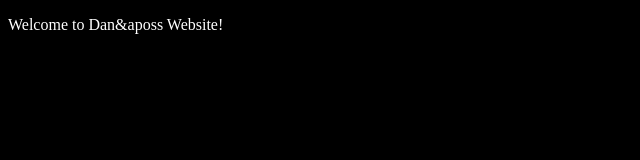
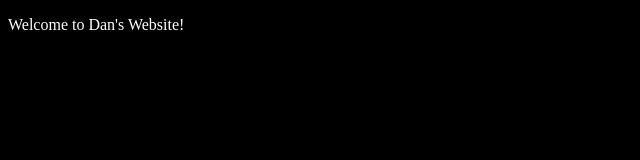
Before and after one commit to DanMyers300/danmyers.net, a Next.js app: page / in a window 1280 px wide. Shown: the top 160 px of the page, without its empty margins (0-640 px from the left). Built offline with nearby package versions, Linux system fonts and the light colour scheme.

Commit message:
fixed apos problem

```diff
--- a/src/app/page.tsx
+++ b/src/app/page.tsx
@@ -5,7 +5,7 @@ export default function Home() {
     <main className={styles.main}>
       <div className={styles.description}>
         <p>
-            Welcome to Dan&aposs Website!
+            Welcome to Dan&apos;s Website!
         </p>
       </div>
     </main>
```
